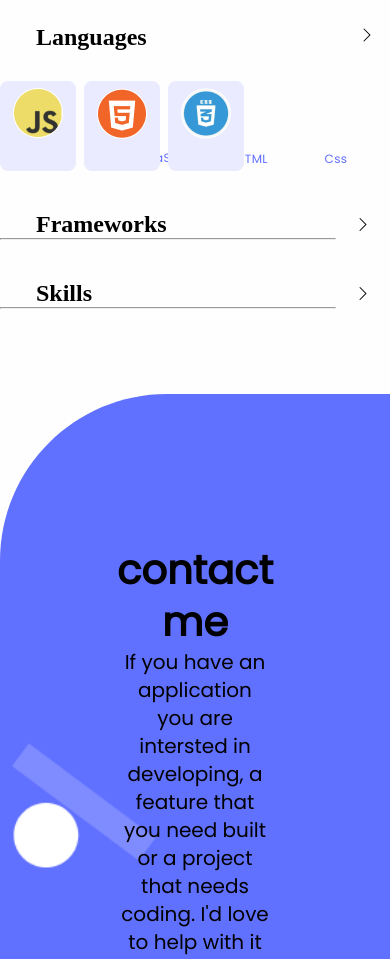
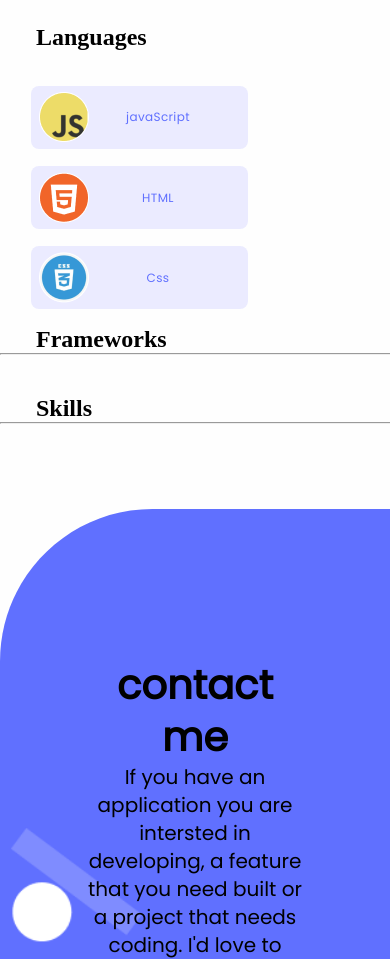
Before and after one commit to shakespear95/portfoliocomputer-, a website: page index.html in a window 390 px wide. Shown: the part 4235-5194 px from the top of the page. Drawn offline with Linux system fonts and the light colour scheme.

Commit message:
fixed the padding errors in form part

```diff
--- a/css/style.css
+++ b/css/style.css
@@ -264,11 +264,11 @@
 }
 
 .frameworks img {
-  margin: 0px 0px 0px 188px;
+  margin: 0px 0px 0px 291px;
 }
 
 .lastskills img {
-  margin: 0px 0px 0px 263px;
+  margin: 0px 0px 0px 364px;
 }
 
 .frameworks,
@@ -277,7 +277,7 @@
   margin: 40px 0px 0px 0px;
 }
 .chev1 img {
-  margin: 3px 0px 0px 212px
+  margin: 3px 0px 0px 315px
 }
 
 .skills > :nth-child(1) {
@@ -328,6 +328,15 @@
   padding-top: 7px;
 }
 
+.skills {
+  list-style: none;
+  display: flex;
+  flex-direction: row;
+  align-items: center;
+  padding: 0;
+  gap: 8px;
+  margin-right: 6em;
+}
 
 @media  (min-width: 1320px){
     header {
@@ -349,16 +358,13 @@
     }
 }
 
-
-
 @media (max-width: 900px) {
   .portimage img {
     width: 26rem;
     height: 18%;
   }
 
-  }
-
+}
 
 @media only screen and (max-width: 840px){
   header {
@@ -412,14 +418,67 @@
     margin: 34px 38px 0px 162px;
   }
 
-}
-
-@media only screen and (max-width: 800px){
   .skills {
     display: inline-block;
+    margin: 5px 0px 2px 31px;
+    height: 70px;
   }
+  .skills > :nth-child(1){
+    font-family: 'Poppins', sans-serif;
+    font-style: normal;
+    font-weight: 500;
+    font-size: 12px;
+    line-height: 2em;
+    letter-spacing: 0.03em;
+    color: #6070ff;
+    background: #ebebff;
+    border-radius: 8px;
+    width: 217px;
+    height: 63px;
+    text-align: center;
+    padding: 6px 153px 0px 2px;
+    margin-bottom: 17px;
+  }
+
+  .skills > :nth-child(2) {
+    font-family: 'Poppins', sans-serif;
+    font-style: normal;
+    font-weight: 500;
+    font-size: 12px;
+    line-height: 2em;
+    letter-spacing: 0.03em;
+    color: #6070ff;
+    background: #ebebff;
+    border-radius: 8px;
+    width: 217px;
+    height: 63px;
+    text-align: center;
+    padding: 6px 153px 0px 2px;
+    margin-bottom: 17px;
+  }
+
+  .skills > :nth-child(3) {
+    font-family: 'Poppins', sans-serif;
+    font-style: normal;
+    font-weight: 500;
+    font-size: 12px;
+    line-height: 2em;
+    letter-spacing: 0.03em;
+    color: #6070ff;
+    background: #ebebff;
+    border-radius: 8px;
+    width: 217px;
+    height: 63px;
+    text-align: center;
+    padding: 6px 153px 0px 2px;
+    margin-bottom: 17px;
+  }
+
+  .skills p {
+    margin: -45px 0px 0px -7px;
+  }
+
 }
-
 
 .home {
     height: 916px;
@@ -482,15 +541,7 @@
     margin: auto;
   }
 
-  .skills {
-    list-style: none;
-    display: flex;
-    flex-direction: row;
-    align-items: center;
-    padding: 0;
-    gap: 8px;
-    margin-right: 6em;
-  }
+
 
   #textarea {
     margin: 0 0 25px 13px;
@@ -609,11 +660,12 @@
   }
 
   .contactform {
-    width: 40%;
+    width: 56%;
     margin: auto;
     align-items: center;
     margin-top: 67px;
     padding-top: 150px;
+    align-items: center;
 
 
  }
@@ -656,6 +708,6 @@
 }
 
 .sidesection {
-  width: 21rem;
-  margin: 0px -32px 0px 0px;
+  width: 31rem;
+  margin: 0px -200px 0px 0px;
 }
```
